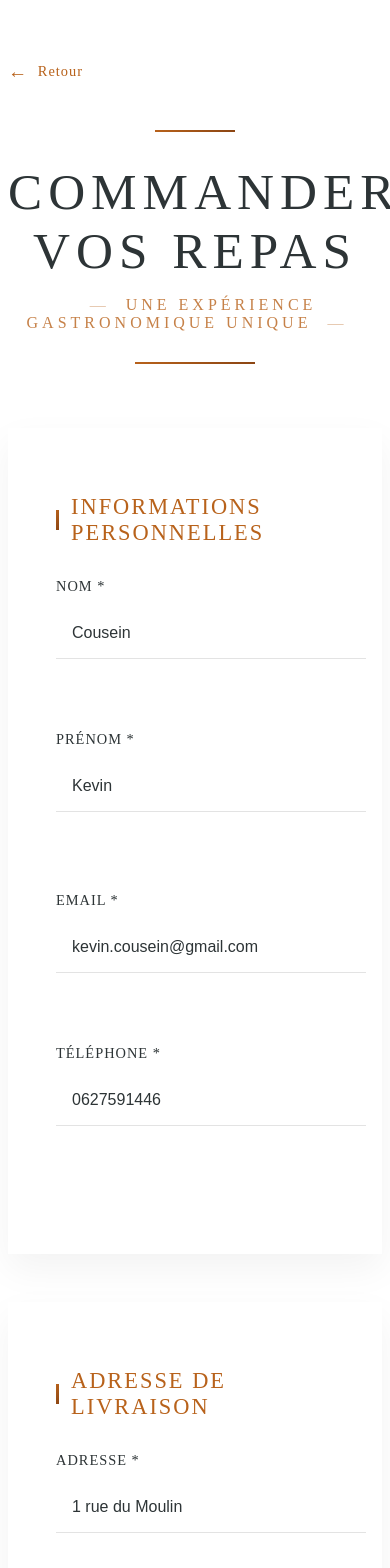
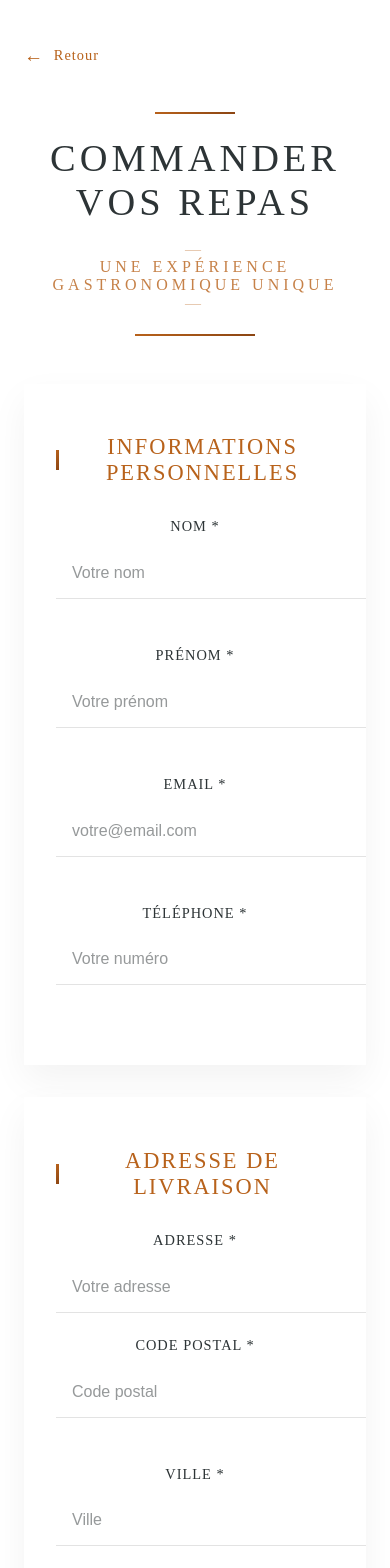
Before and after one commit to Kwanez/personal-chef-club, an Angular app: page /commander in a window 390 px wide. Shown: the top 1568 px of the page. Built offline with nearby package versions, Linux system fonts and the light colour scheme.

Commit message:
changement popup de validation + supression valeur par defautl de formulaire + changement spinner

```diff
--- a/package.json
+++ b/package.json
@@ -23,6 +23,7 @@
     "@angular/ssr": "^17.3.0",
     "express": "^4.18.2",
     "rxjs": "~7.8.0",
+    "sweetalert2": "^11.17.2",
     "tslib": "^2.3.0",
     "xlsx": "^0.18.5",
     "zone.js": "~0.14.3"
--- a/src/app/components/order/order.component.scss
+++ b/src/app/components/order/order.component.scss
@@ -11,9 +11,13 @@ $copper-gradient: linear-gradient(135deg, #b8621b, #8B4513);
 .order-container {
   max-width: 900px;
   margin: 3rem auto;
-  padding: 0;
+  padding: 0 1rem;
   position: relative;
   background: transparent;
+
+  @media (max-width: 768px) {
+    margin: 2rem auto;
+  }
 }
 
 h1 {
@@ -26,6 +30,36 @@ h1 {
   text-transform: uppercase;
   position: relative;
   padding: 2rem 0;
+
+  @media (max-width: 768px) {
+    font-size: 2.4rem;
+    margin-bottom: 3rem;
+    letter-spacing: 4px;
+    padding: 1.5rem 0;
+
+    span {
+      font-size: 0.8rem;
+      letter-spacing: 1px;
+      padding: 0;
+      white-space: normal;
+      display: flex;
+      flex-direction: column;
+      align-items: center;
+      gap: 0.5rem;
+
+      &::before {
+        content: '— UNE EXPÉRIENCE GASTRONOMIQUE —';
+        margin: 0;
+        display: block;
+      }
+
+      &::after {
+        content: 'UNIQUE';
+        margin: 0;
+        display: block;
+      }
+    }
+  }
 
   &::before, &::after {
     content: '';
@@ -74,6 +108,25 @@ h1 {
     padding: 3rem;
     box-shadow: 0 15px 35px rgba(0, 0, 0, 0.05);
 
+    @media (max-width: 768px) {
+      padding: 2rem;
+      margin-bottom: 2rem;
+
+      h2 {
+        text-align: center;
+        padding-left: 0;
+        margin-bottom: 1.5rem;
+
+        &::before {
+          left: 50%;
+          top: -10px;
+          transform: translateX(-50%);
+          width: 40px;
+          height: 2px;
+        }
+      }
+    }
+
     h2 {
       color: $accent-color;
       font-size: 1.4rem;
@@ -104,13 +157,26 @@ h1 {
 
     @media (max-width: 768px) {
       flex-direction: column;
-      gap: 2rem;
+      gap: 1.5rem;
+      margin-bottom: 1.5rem;
     }
   }
 
   .form-group {
     flex: 1;
     margin-bottom: 2.5rem;
+
+    @media (max-width: 768px) {
+      margin-bottom: 1.5rem;
+
+      label {
+        text-align: center;
+      }
+
+      &.full-width {
+        margin-bottom: 1.5rem;
+      }
+    }
 
     &.full-width {
       width: 100%;
@@ -167,6 +233,7 @@ h1 {
   font-size: 0.8rem;
   margin-top: 0.5rem;
   letter-spacing: 0.5px;
+  text-align: center;
 }
 
 .menu-selection {
@@ -177,19 +244,36 @@ h1 {
     font-size: 1rem;
     line-height: 1.6;
     font-weight: 300;
+
+    @media (max-width: 768px) {
+      margin-bottom: 1.5rem;
+      padding: 0 1rem;
+    }
   }
 
   .menu-grid {
     display: grid;
     grid-template-columns: repeat(auto-fit, minmax(150px, 1fr));
     gap: 1.5rem;
+
+    @media (max-width: 768px) {
+      grid-template-columns: 1fr;
+      gap: 1rem;
+    }
   }
 
   .menu-day {
     .checkbox-container {
       display: flex;
       align-items: center;
+      justify-content: center;
       padding: 1rem;
+      text-align: center;
+
+      @media (max-width: 768px) {
+        padding: 0.8rem;
+      }
+
       background: transparent;
       border: 1px solid $border-color;
       border-radius: 8px;
--- a/src/app/components/order/order.component.ts
+++ b/src/app/components/order/order.component.ts
@@ -4,6 +4,7 @@ import { FormBuilder, FormGroup, ReactiveFormsModule, Validators, AbstractContro
 import { RouterLink } from '@angular/router';
 import { GoogleSheetsService } from '../../services/google-sheets.service';
 import { finalize } from 'rxjs/operators';
+import Swal from 'sweetalert2';
 
 @Component({
   selector: 'app-order',
@@ -22,13 +23,13 @@ export class OrderComponent {
     private cdr: ChangeDetectorRef
   ) {
     this.orderForm = this.fb.group({
-      nom: ['Cousein', [Validators.required]],
-      prenom: ['Kevin', [Validators.required]],
-      email: ['kevin.cousein@gmail.com', [Validators.required, Validators.email]],
-      telephone: ['0627591446', [Validators.required, this.phoneNumberValidator()]],
-      adresse: ['1 rue du Moulin', [Validators.required]],
-      codePostal: ['59320', [Validators.required]],
-      ville: ['Haubourdin', [Validators.required]],
+      nom: ['', [Validators.required]],
+      prenom: ['', [Validators.required]],
+      email: ['', [Validators.required, Validators.email]],
+      telephone: ['', [Validators.required, this.phoneNumberValidator()]],
+      adresse: ['', [Validators.required]],
+      codePostal: ['', [Validators.required]],
+      ville: ['', [Validators.required]],
       commentaires: [''],
       menus: this.fb.group({
         lundi: [false],
@@ -114,18 +115,36 @@ export class OrderComponent {
                   vendredi: false
                 }
               });
-              alert('Votre commande a été enregistrée avec succès !');
+              Swal.fire({
+                title: 'Commande validée !',
+                text: 'Votre commande a été enregistrée avec succès.',
+                icon: 'success',
+                confirmButtonText: 'Fermer',
+                confirmButtonColor: '#b8621b'
+              });
             },
             error: (error) => {
               console.error('Erreur lors de l\'enregistrement:', error);
-              alert('Une erreur est survenue lors de l\'enregistrement de votre commande. Veuillez réessayer.');
+              Swal.fire({
+                title: 'Erreur',
+                text: 'Une erreur est survenue lors de l\'enregistrement de votre commande. Veuillez réessayer.',
+                icon: 'error',
+                confirmButtonText: 'Fermer',
+                confirmButtonColor: '#b8621b'
+              });
             }
           });
       } catch (error) {
         this.isSubmitting = false;
         this.cdr.detectChanges();
         console.error('Erreur lors de la préparation des données:', error);
-        alert('Une erreur est survenue lors de la préparation de votre commande. Veuillez réessayer.');
+        Swal.fire({
+          title: 'Erreur',
+          text: 'Une erreur est survenue lors de la préparation de votre commande. Veuillez réessayer.',
+          icon: 'error',
+          confirmButtonText: 'Fermer',
+          confirmButtonColor: '#b8621b'
+        });
       }
     }
   }
```
Also changed, not shown: 1 other file (tests, documents, lock files or other folders).
